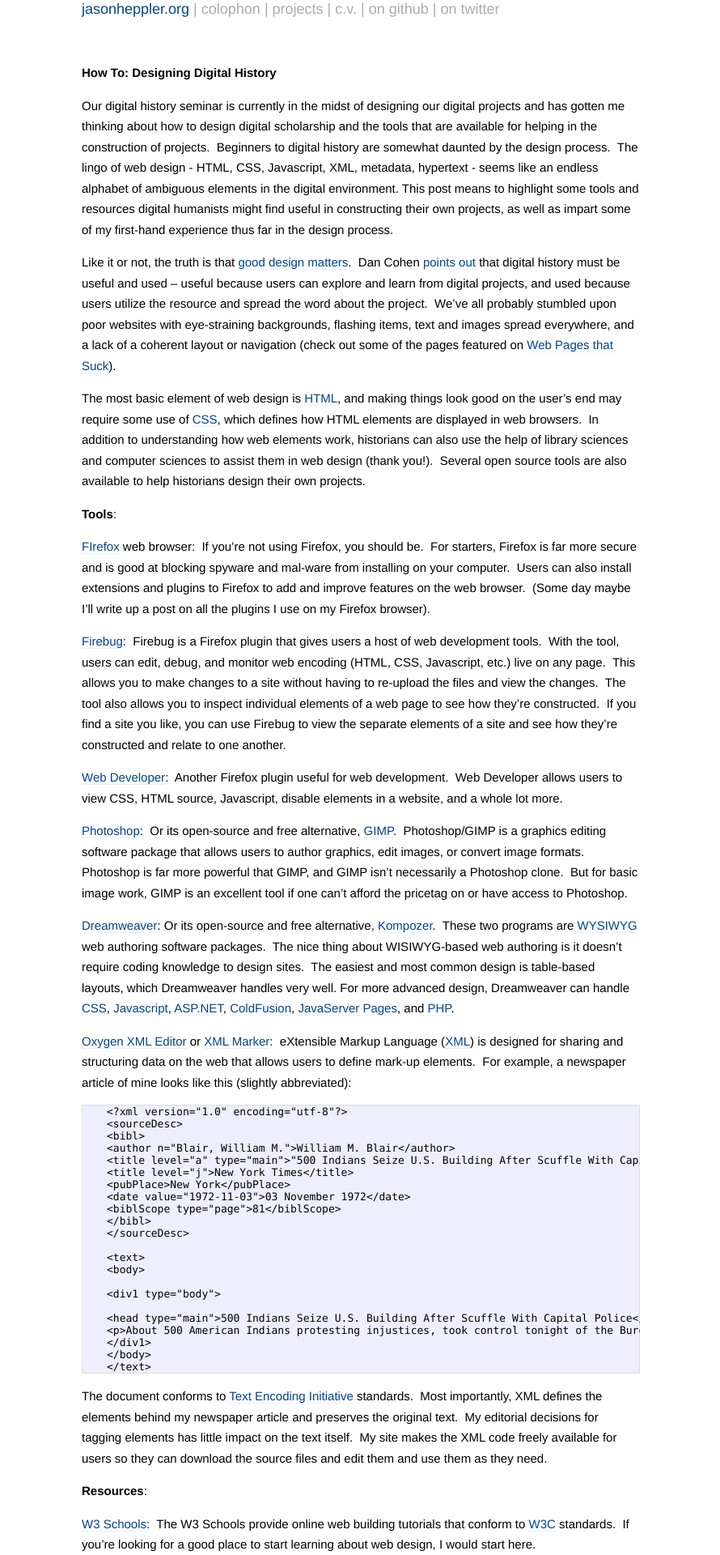
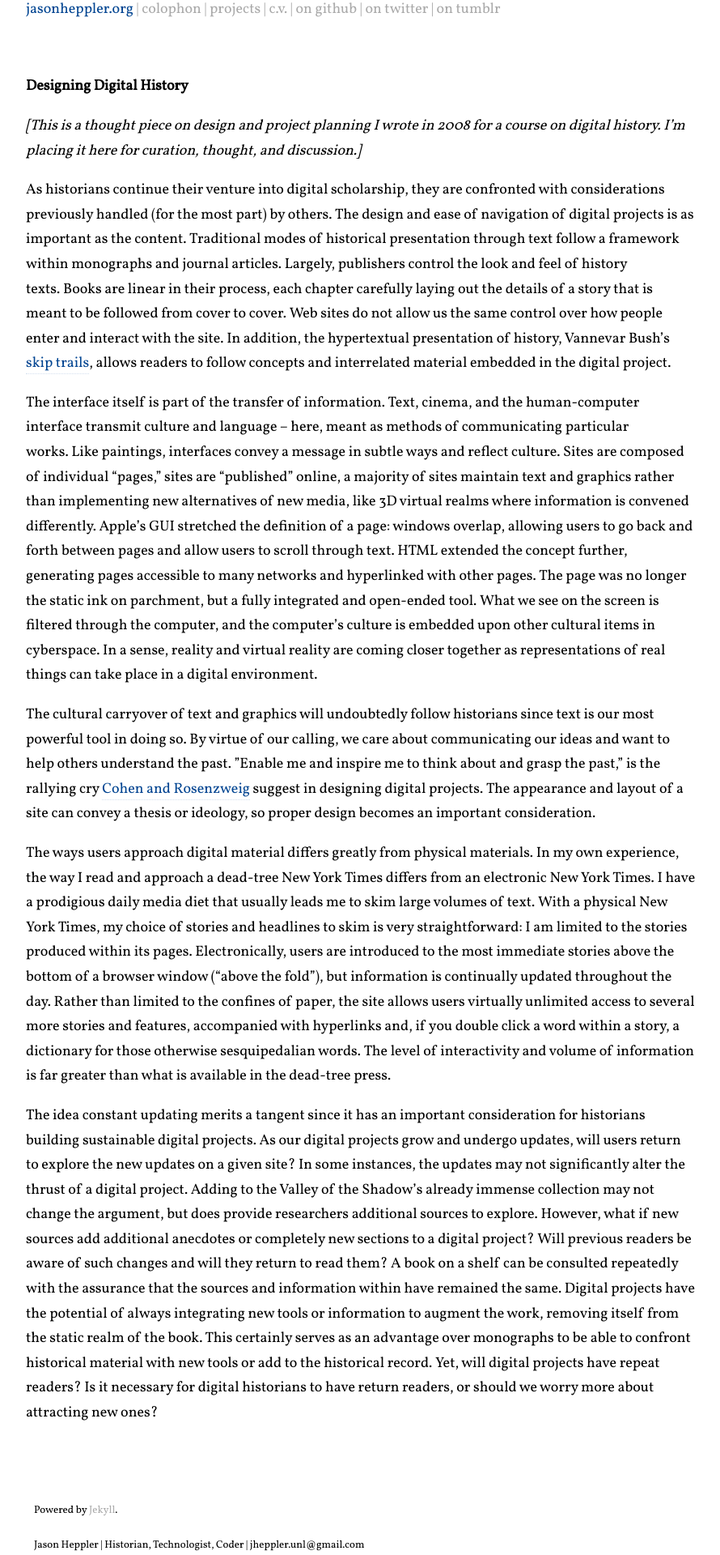
Before and after one commit to hepplerj/jekyll-blog, a Jekyll site: the page built from _posts/2011-05-10-designing-digital-history.markdown, in a window 1280 px wide. Shown: the top 1920 px of the page at 81% size, without its empty margins (194-1084 px from the left). Built offline with Jekyll 4.4.1, drawn with Linux system fonts in a browser that asks for light colours; Markdown is read by kramdown in place of the engine named in the settings; some of the changed text lies outside the part shown.

Commit message:
New posts and design updates

```diff
--- a/_layouts/default.html
+++ b/_layouts/default.html
@@ -1,6 +1,9 @@
 <!DOCTYPE html>
 <html xmlns="http://www.w3.org/1999/xhtml" xml:lang="en" lang="en-us">
 <head>
+  <link href='http://fonts.googleapis.com/css?family=Vollkorn' rel='stylesheet' type='text/css'>
+  <link href='http://fonts.googleapis.com/css?family=Inconsolata' rel='stylesheet' type='text/css'>
+
    <meta http-equiv="content-type" content="text/html; charset=utf-8" />
    <title>{{ page.title }}</title>
    <meta name="author" content="Jason Heppler" />
@@ -29,6 +32,8 @@
       <a href="http://github.com/hepplerj">on github</a>
       |
       <a href="http://twitter.com/jaheppler">on twitter</a>
+      |
+      <a href="http://blog.jasonheppler.org/">on tumblr</a>
     </header>
 
     <div id="main">
@@ -44,9 +49,29 @@
      <div class="footer">
        <p>Powered by <a href="http://github.com/mojombo/jekyll">Jekyll</a>.</p>
        <p>Jason Heppler | Historian, Technologist, Coder | jheppler.unl@gmail.com</p>
-       <p><a href="http://creativecommons.org/licenses/by-nc-sa/3.0/" title="Creative Commons &mdash; Attribution-NonCommercial-ShareAlike 3.0 Unported &mdash; CC BY-NC-SA 3.0">Some rights reserved</a>.</p>
+
+        <p>
+        <a rel="license" href="http://creativecommons.org/licenses/by/3.0/"><img alt="Creative Commons License" style="border-width:0" src="http://i.creativecommons.org/l/by/3.0/80x15.png" /></a>
+        </p>
+
       </div>
 
     </div>
+
+
+    <script type="text/javascript">
+
+      var _gaq = _gaq || [];
+      _gaq.push(['_setAccount', 'UA-12786552-1']);
+      _gaq.push(['_trackPageview']);
+
+      (function() {
+        var ga = document.createElement('script'); ga.type = 'text/javascript'; ga.async = true;
+        ga.src = ('https:' == document.location.protocol ? 'https://ssl' : 'http://www') + '.google-analytics.com/ga.js';
+        var s = document.getElementsByTagName('script')[0]; s.parentNode.insertBefore(ga, s);
+      })();
+
+    </script>
+
 </body>
 </html>
--- /dev/null
+++ b/_posts/2011-05-03-longform-writing-on-the-web.markdown
@@ -0,0 +1,18 @@
+---
+layout: post
+title: "Longform Writing on the Web"
+date: Sat May 05 17:44:58 -0500 2011
+---
+Lately I've been thinking a lot about writing and wondering about my aversion to crafting long-form digital content. I'm not *too* terrible about long-form writing on the web, and long accepted the idea of chunking text or "info-snacking" as a style of writing online. I've done that job fairly well, I think. My longest post on this site, for example, is only 2,904 words (see [Digital History methodology](http://www.jasonheppler.org/digital-history-methodology.html)). Of course, if you include the series on The Rubyist Historian, I'm guilty: Rubyist tops out at 9253 words.
+
+In my own experiences with digital history, I tend to place a lot of value on visualizations and, as an environment for writing, always thought that text was best consumed through short-form writing. An amazing amount of complexity and nuance can be teased out of visualizing data. But that doesn't mean narrative and analysis must be sacrificed in its place. Indeed, I'm beginning to think that long-form writing needs to be pioneered in digital scholarship.
+
+The great bane of writers on the web is users who come across a piece but decide it's [TL;DR](http://en.wikipedia.org/wiki/Wikipedia:Too_long;_didn't_read). Most of us probably experience this at some point in our day on the web. How likely are you, when coming across a blog post or article that's more than two pages, to just hit your Read Later button and check it later in Instapaper from your mobile device? But I take inspiration from [Mandy Brown](http://blog.readability.com/2011/02/a-web-designed-for-reading/), who wrote recently:
+
+> And yet, people do read online. They read more than they ever did. They even read long articles, and straight to the end. They read one article after the other. They crave reading in the quiet moments of the day--waiting in line for coffee, riding the bus, enjoying a glass of wine before their date arrives at the bar. They read while walking down the street; they read at their desk in between tasks; they buy devices that permit them to carry more words than they ever could before--and with those devices in hand they read more and more.
+
+I think there's something important that she's on to, a lesson we should take note of as scholars steeped in the arena of long-form writing. The challenge has come down to the *experience* for the reader. Laptops and flat-screen monitors make for lousy reading devices most of the time (despite being originally designed to display text). Readers expect more -- they expect good typography, something portable and flexible, that doesn't strain the eyes, and doesn't clutter their screens with advertisements or flashy graphics that add nothing to the content.
+
+Here's the rub: the web is the most pervasive medium in existence today spreading written and visual elements. So, shouldn't that also mean the web is suited for long-form writing? The growth of things like Instapaper may change the way we interact with online text -- flexible options for consuming digital content. What this means for the design and implementation of our projects is to be sensitive to the needs and expectations of readers. The quality of reading content and reading environments matters for the future of readability on the web. We're past the silliness of blinking text and red text on a green background (at least I hope so). What we're really after here is the sort of environment readers find useful for themselves. Instapaper, Readability, Reeder, iBooks, Kindle, iPad, iPod, Android tablets, and other reading environments are beginning to shape how text is delivered to audiences. More importantly, it allows the reader to *choose or shape the environment they want to read in*.
+
+There's enough room for both short and long form writing on the web. As scholars, we tend to place a premium on the long-form, and if you have an idea worth fully explaining in detail the web is the perfect medium. Not burdened by the restrictions of ink, space, or budget (at least, not in the sense of a monograph or journal article) you as a writer are free to explain your ideas with as much brevity or longevity as you need. Content is no longer confined to a single website. Instead, readers have a choice to read on a mobile device or their desktop environment and can modify the appearance of content to whatever needs they want or require to consume. Bookmarklet apps like Instapaper make it easier for people to engage with digital content on a device of their choosing. What matters -- the content -- is removed from its original form and stripped of everything but its essence. The web becomes not a place where reading happens to occur, but rather a space designed for reading.
--- /dev/null
+++ b/_posts/2011-05-09-the-humanities-done-digitally.markdown
@@ -0,0 +1,9 @@
+---
+layout: post
+title: "The Humanities Done Digitally"
+date: Mon May 09 18:27:56 -0500 2011
+---
+
+> The state of things in digital humanities today rests in that creative tension, between those who’ve been in the field for a long time and those who are coming to it today, between disciplinarity and interdisciplinarity, between making and interpreting, between the field’s history and its future. Scholarly work across the humanities, as in all academic fields, is increasingly being done digitally. The particular contribution of the digital humanities, however, lies in its exploration of the difference that the digital can make to the kinds of work that we do, as well as to the ways that we communicate with one another. These new modes of scholarship and communication will best flourish if they, like the digital humanities, are allowed to remain plural.
+
+[Kathleen Fitzpatrick](http://chronicle.com/article/The-Humanities-Done-Digitally/127382/)
--- /dev/null
+++ b/_posts/2011-05-10-designing-digital-history.markdown
@@ -0,0 +1,16 @@
+---
+layout: post
+title: "Designing Digital History"
+date: Mon May 10 11:25:19 -0500 2011
+---
+*[This is a thought piece on design and project planning I wrote in 2008 for a course on digital history. I'm placing it here for curation, thought, and discussion.]*
+
+As historians continue their venture into digital scholarship, they are confronted with considerations previously handled (for the most part) by others. The design and ease of navigation of digital projects is as important as the content. Traditional modes of historical presentation through text follow a framework within monographs and journal articles. Largely, publishers control the look and feel of history texts. Books are linear in their process, each chapter carefully laying out the details of a story that is meant to be followed from cover to cover. Web sites do not allow us the same control over how people enter and interact with the site. In addition, the hypertextual presentation of history, Vannevar Bush's [skip trails](http://www.theatlantic.com/magazine/archive/1945/07/as-we-may-think/3881/), allows readers to follow concepts and interrelated material embedded in the digital project.
+
+The interface itself is part of the transfer of information. Text, cinema, and the human-computer interface transmit culture and language – here, meant as methods of communicating particular works. Like paintings, interfaces convey a message in subtle ways and reflect culture. Sites are composed of individual "pages," sites are "published" online, a majority of sites maintain text and graphics rather than implementing new alternatives of new media, like 3D virtual realms where information is convened differently. Apple's GUI stretched the definition of a page: windows overlap, allowing users to go back and forth between pages and allow users to scroll through text. HTML extended the concept further, generating pages accessible to many networks and hyperlinked with other pages. The page was no longer the static ink on parchment, but a fully integrated and open-ended tool. What we see on the screen is filtered through the computer, and the computer's culture is embedded upon other cultural items in cyberspace. In a sense, reality and virtual reality are coming closer together as representations of real things can take place in a digital environment.
+
+The cultural carryover of text and graphics will undoubtedly follow historians since text is our most powerful tool in doing so. By virtue of our calling, we care about communicating our ideas and want to help others understand the past. "Enable me and inspire me to think about and grasp the past," is the rallying cry [Cohen and Rosenzweig](http://chnm.gmu.edu/digitalhistory/) suggest in designing digital projects. The appearance and layout of a site can convey a thesis or ideology, so proper design becomes an important consideration.
+
+The ways users approach digital material differs greatly from physical materials. In my own experience, the way I read and approach a dead-tree New York Times differs from an electronic New York Times. I have a prodigious daily media diet that usually leads me to skim large volumes of text. With a physical New York Times, my choice of stories and headlines to skim is very straightforward: I am limited to the stories produced within its pages. Electronically, users are introduced to the most immediate stories above the bottom of a browser window ("above the fold"), but information is continually updated throughout the day. Rather than limited to the confines of paper, the site allows users virtually unlimited access to several more stories and features, accompanied with hyperlinks and, if you double click a word within a story, a dictionary for those otherwise sesquipedalian words. The level of interactivity and volume of information is far greater than what is available in the dead-tree press.
+
+The idea constant updating merits a tangent since it has an important consideration for historians building sustainable digital projects. As our digital projects grow and undergo updates, will users return to explore the new updates on a given site? In some instances, the updates may not significantly alter the thrust of a digital project. Adding to the Valley of the Shadow's already immense collection may not change the argument, but does provide researchers additional sources to explore. However, what if new sources add additional anecdotes or completely new sections to a digital project? Will previous readers be aware of such changes and will they return to read them? A book on a shelf can be consulted repeatedly with the assurance that the sources and information within have remained the same. Digital projects have the potential of always integrating new tools or information to augment the work, removing itself from the static realm of the book. This certainly serves as an advantage over monographs to be able to confront historical material with new tools or add to the historical record. Yet, will digital projects have repeat readers? Is it necessary for digital historians to have return readers, or should we worry more about attracting new ones?
--- a/about.html
+++ b/about.html
@@ -11,9 +11,6 @@
 
 <p>I care about making, creating, doing, and simplicity.</p>
 
-<h2>What is Digital History?</h2>
-<p>The advent of digital technologies is changing and challenging the ways historians practice their craft. The way we collect, present, and store information has changed rapidly in the last twenty years. Digital history is several things: a methodology meant to aid the traditional art and practice of historians, the use of digital tools to gain insight into information that cannot be done with a legal pad and pen, allows historians to disseminate and present their information in new ways, and a means to reach wide audiences through digital technologies. The goal isn’t cliometrics 2.0 or to augment the theory-driven social sciences, but to abide by the historian’s commitment to complexity and nuance while utilizing digital technologies to aid that task.</p>
-
 <h2>What hardware do you use?</h2>
 <p>A MacBook Pro with a 13" monitor, usually paired with an external 17″ widescreen monitor.</p>
 
@@ -25,23 +22,23 @@
 <h2>Talk about the design</h2>
 <p>The design is inspired by several sources, including <a href="http://zenhabits.net/" title="breathe. | zen habits">ZenHabits</a>, <a href="http://smarterware.org/" title="Smarterware by Gina Trapani | A blog about software">Smarterware</a>, <a href="http://daringfireball.net/" title="Daring Fireball">Daring Fireball</a>, <a href="http://patrickrhone.com/" title="patrickrhone / journal">Patrick Rhone</a>, <a href="http://shawnblanc.net/" title="Shawn Blanc">Shawn Blanc</a>, <a href="http://brooksreview.net" title="The Brooks Review">Ben Brooks</a>, <a href="http://paulstamatiou.com/" title="PaulStamatiou.com &mdash; Tech News, Reviews and Guides">Paul Stamatiou</a>, and <a href="http://52tiger.net/" title="52 Tiger">52Tiger</a>. I’ve borrowed the phrase "History in the Digital" from <a href="http://www.journalofamericanhistory.org/issues/952/interchange/index.html" title="JAH - The Promise of Digital History">Prof. William G. Thomas</a>.</p>
 
-<p>In April 2011, I moved my blog from Wordpress to Jekyll. I explained my process and reasoning here.</p>
+<p>In April 2011, I moved my blog from Wordpress to Jekyll. I explained my process and reasoning <a href="http://www.jasonheppler.org/migrating-to-jekyll.html" title="Migrating to Jekyll">here</a>.</p>
 
 <h2>Books</h2>
-<p>My first ebook, The Rubyist Historian: Ruby Fundamentals for Humanist Scholars, was written in early 2011 in an effort to share my knowledge of Ruby programming with other historians and humanities scholars interested in integrating programming into their day-to-day activities. Check out the <a href="{{site.base_url}}the-rubyist-historian-the-series/">book's page </a>to download a copy or contribute your own expertise to the text (coming soon).</p>
+<p>My first ebook, The Rubyist Historian: Ruby Fundamentals for Humanist Scholars, was written in early 2011 in an effort to share my knowledge of Ruby programming with other historians and humanities scholars interested in integrating programming into their day-to-day activities. Check out the <a href="{{site.base_url}}/the-rubyist-historian-the-series.html">book's page </a>to download a copy or contribute your own expertise to the text (coming soon).</p>
 
 <h2>More from Jason</h2>
 <ul>
-  <li>&raquo; My <a href="https://github.com/hepplerj">github repo</a></li>
-  <li>&raquo; My development server: <a href="http://segonku.unl.edu/~jheppler/" title="jason@dev | Scratchpad">jason@dev</a></li>
-  <li>&raquo; Contributor to <a href="http://digitalhistory.unl.edu/blog/" title="Digital History">Doing Digital History</a></li>
-  <li>&raquo; Contributor to <a href="http://whadigitalfrontiers.wordpress.com/" title="Digital Frontiers: A WHA Digital History Workshop | Post, Discuss, Lurk, and Learn!">WHA Digital Frontiers</a></li>
-  <li>&raquo; My blog on <a href="http://journal.jasonheppler.org/" title="Pack Journey | I train my dogs, my dogs train me">dog training</a></li>
+  <li>My <a href="https://github.com/hepplerj">github repo</a></li>
+  <li>My development server: <a href="http://segonku.unl.edu/~jheppler/" title="jason@dev | Scratchpad">jason@dev</a></li>
+  <li>Contributor to <a href="http://digitalhistory.unl.edu/blog/" title="Digital History">Doing Digital History</a></li>
+  <li>Contributor to <a href="http://whadigitalfrontiers.wordpress.com/" title="Digital Frontiers: A WHA Digital History Workshop | Post, Discuss, Lurk, and Learn!">WHA Digital Frontiers</a></li>
+  <li>My blog on <a href="http://journal.jasonheppler.org/" title="Pack Journey | I train my dogs, my dogs train me">dog training</a></li>
 </ul>
 
 <h2>Contact</h2>
 <ul>
-  <li>&raquo; Twitter: @<a href="http://www.twitter.com/jaheppler" title="">jaheppler</a></li>
-  <li>&raquo; LinkedIn <a href="http://www.linkedin.com/in/jasonheppler" title="Jason Heppler  | LinkedIn">Profile</a></li>
-  <li>&raquo; Problems with JasonHeppler.org: jason.heppler+feedback at gmail.</li>
+  <li>Twitter: @<a href="http://www.twitter.com/jaheppler" title="">jaheppler</a></li>
+  <li>LinkedIn <a href="http://www.linkedin.com/in/jasonheppler" title="Jason Heppler  | LinkedIn">Profile</a></li>
+  <li>Problems with JasonHeppler.org: jason.heppler+feedback at gmail.</li>
 </ul>
--- a/css/screen.css
+++ b/css/screen.css
@@ -5,11 +5,6 @@
 /*****************************************************************************/
 
 /* Global Reset */
-
-* {
-  margin: 0;
-  padding: 0;
-}
 
 html, body {
   height: 100%;
@@ -23,7 +18,7 @@
 body {
   margin: 0;
   padding: 0;
-  font: 15px Helvetica, sans-serif;
+  font: 18px 'Vollkorn', arial, serif;
   line-height: 1.7em;
   color: black;
   background: white;
@@ -67,7 +62,7 @@
 
   ul.posts span {
     color: #aaa;
-    font-family: Monaco, "Courier New", monospace;
+    font-family: 'Inconsolata', Monaco, "Courier New", monospace;
     font-size: 80%;
   }
 
@@ -243,6 +238,12 @@
   display: block;
 }
 
+blockquote {
+    margin-left: 15px;
+    padding: 5px;
+    background: #eef;
+}
+
 .content a {
   color: #004491;
   text-decoration: none;
@@ -312,7 +313,7 @@
 
   .post ul,
   .post ol {
-    margin-left: 1.25em;
+    margin-left: -2em;
   }
 
   .post code {
--- a/index.html
+++ b/index.html
@@ -4,13 +4,13 @@
 ---
 
 <div id="home">
-    <p>I'm Jason Heppler, a 20-something historian, technologist, husband, coder, and web-nerd. I'm the project manager of the William F. Cody Digital Archive at the <a href="htp://cdrh.unl.edu">Center for Digital Research in the Humanities</a> at the <a href="http://www.unl.edu">University of Nebraska-Lincoln</a>. I'm interested in the history of computers, humanities computing, machine intelligence, digital history, and video games. The views expressed here are not those of any current or former employer.</p>
+    <p>I'm Jason Heppler, a 20-something historian, technologist, husband, coder, and web-nerd. I'm the project manager of the William F. Cody Digital Archive at the <a href="http://cdrh.unl.edu">Center for Digital Research in the Humanities</a> and a doctoral student in history at the <a href="http://www.unl.edu">University of Nebraska-Lincoln</a> focusing on the twentieth century North American West. I'm also interested in the history of computers, humanities computing, machine intelligence, and digital history. The views expressed here are not those of any current or former employer.</p>
   <h1>Blog Posts</h1>
   <ul class="posts">
     {% for post in site.posts limit: 10 %}
       <li><span>{{ post.date | date_to_string }}</span> &raquo; <a href="{{ post.url }}">{{ post.title }}</a></li>
     {% endfor %}
-      <li>Visit the <a href="{{base.site_url}}/archives.html">Archive</a> &raquo;</li>
+      <li>Visit the <a href="{{base.site_url}}/archives.html">Blog Archive</a> &raquo;</li>
   </ul>
 
   <h1>Digital History</h1>
```
Also changed, not shown: other parts of index.html (+1 -1 lines), _posts/2011-04-28-the-challenge-of-writing.markdown (added, +8 -0 lines).
